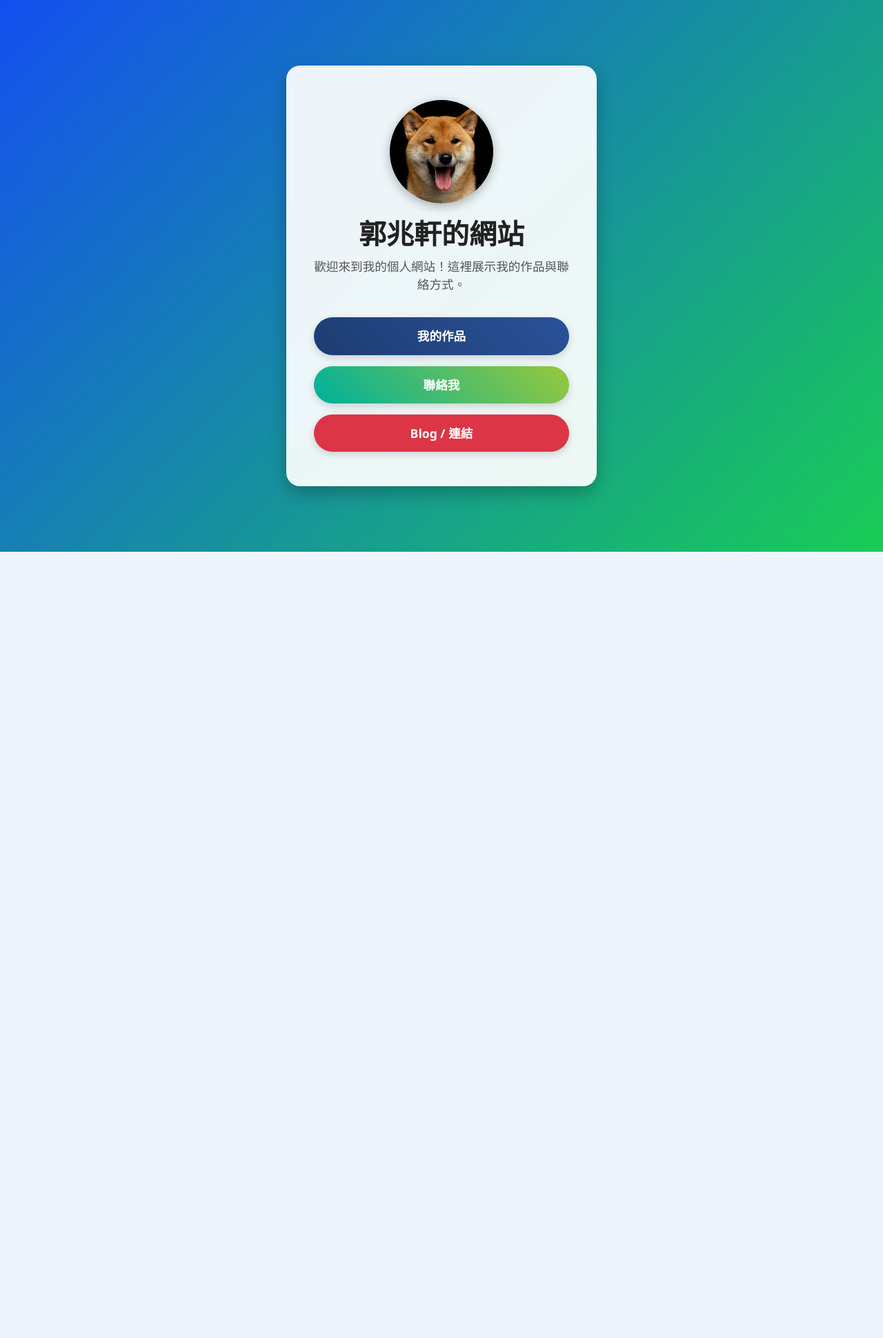
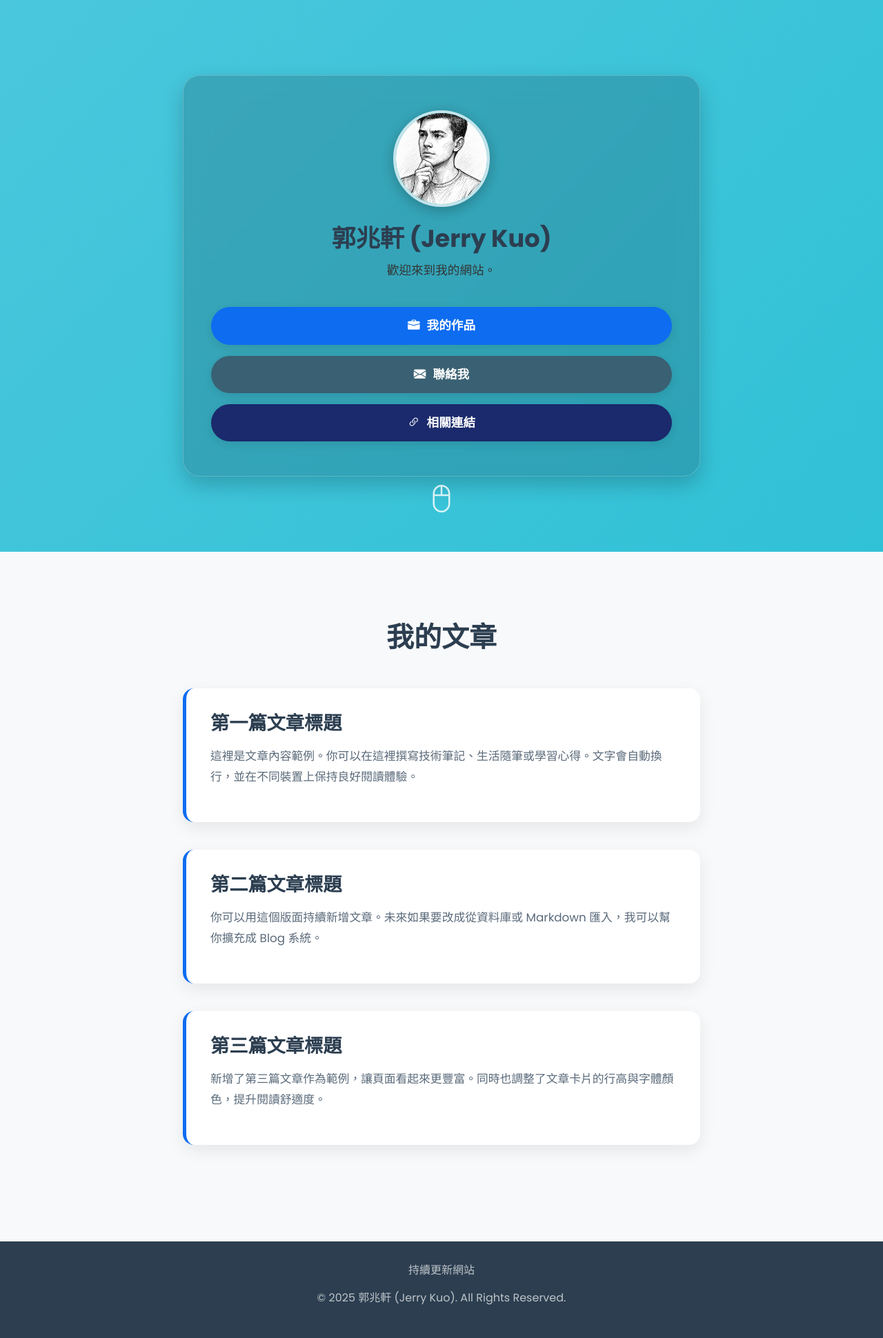
Before and after one commit to jerry99kuo/web123, a FastAPI app: page / in a window 1280 px wide. Shown: the whole page at 69% size. Before the commit the page ends 800 px from the top, so only its background shows below. Run offline with FastAPI, Linux system fonts and the light colour scheme.

Commit message:
主頁設計

```diff
--- a/app/page_contact.py
+++ b/app/page_contact.py
@@ -7,4 +7,4 @@ templates = Jinja2Templates(directory="app/templates")
 
 @router.get("/contact", response_class=HTMLResponse)
 async def contact(request: Request):
-    return templates.TemplateResponse("contact.html", {"request": request})
+    return templates.TemplateResponse("contact.html", {"request": request,  "name": "Jerry Kuo"})
--- a/app/templates/home.html
+++ b/app/templates/home.html
@@ -6,123 +6,259 @@
     <title>郭兆軒 Jerry Kuo - 個人網站</title>
     <meta name="description" content="歡迎來到郭兆軒 (Jerry Kuo) 的個人網站，這裡展示我的作品、聯絡方式與更多資訊。">
 
-    <!-- Bootstrap CSS -->
     <link href="https://cdn.jsdelivr.net/npm/bootstrap@5.3.0/dist/css/bootstrap.min.css" rel="stylesheet">
+    <link rel="stylesheet" href="https://cdn.jsdelivr.net/npm/bootstrap-icons@1.10.5/font/bootstrap-icons.css">
+
+    <link rel="preconnect" href="https://fonts.googleapis.com">
+    <link rel="preconnect" href="https://fonts.gstatic.com" crossorigin>
+    <link href="https://fonts.googleapis.com/css2?family=Poppins:wght@400;600;700&display=swap" rel="stylesheet">
 
     <style>
-        /* 全局樣式 */
+        /* --- 1. 全局與變數設定 --- */
+        :root {
+            --primary-color: #0d6cf0ff;
+            --secondary-color: #3a6073;
+            --accent-color: #1a2a6c;
+            --text-dark: #2c3e50;
+            --text-light: #5a6a7a;
+            --bg-light: #f8f9fa;
+            --font-family: 'Poppins', 'Segoe UI', Tahoma, Geneva, Verdana, sans-serif;
+        }
+
+        html {
+            scroll-behavior: smooth;
+        }
+
         body {
             margin: 0;
             padding: 0;
-            font-family: 'Segoe UI', Tahoma, Geneva, Verdana, sans-serif;
-            background: linear-gradient(135deg, #144ff0, #19cc55);
+            font-family: var(--font-family);
+            background: linear-gradient(135deg, #4ac7ddff, #22bed3ff); /* 更改為更柔和的漸層 */
+            color: var(--text-dark);
+            overflow-x: hidden; /* 防止水平滾動 */
+        }
+
+        /* --- 2. 首頁 Hero Section --- */
+        .hero {
             min-height: 100vh;
             display: flex;
+            flex-direction: column;
             justify-content: center;
             align-items: center;
-            animation: fadeIn 1.2s ease;
+            text-align: center;
+            padding: 40px 20px;
+            color: white;
+            position: relative;
         }
 
-        /* 容器樣式 */
-        .container {
-            background-color: rgba(255, 255, 255, 0.92);
+        /* 玻璃擬態卡片 */
+        .container-box {
+            background-color: rgba(8, 3, 17, 0.16); /* 調低透明度 */
+            backdrop-filter: blur(15px); /* 核心：模糊背景 */
+            -webkit-backdrop-filter: blur(15px);
             padding: 50px 40px;
-            border-radius: 20px;
-            box-shadow: 0 10px 25px rgba(0,0,0,0.25);
+            border-radius: 25px;
+            box-shadow: 0 12px 30px rgba(0,0,0,0.2);
+            border: 1px solid rgba(255, 255, 255, 0.2);
             text-align: center;
-            max-width: 450px;
+            max-width: 750px;
+            width: 90%;
+            margin: 0 auto; /* 保證置中 */
+            animation: fadeIn 1.2s ease-out;
         }
 
         /* 頭像 */
         .profile-img {
-            width: 150px;
-            height: 150px;
+            width: 140px;
+            height: 140px;
             object-fit: cover;
+            object-position: center 30%;
             border-radius: 50%;
-            box-shadow: 0 4px 15px rgba(0,0,0,0.3);
-            margin-bottom: 20px;
-            transition: transform 0.3s ease;
+            border: 4px solid rgba(255, 255, 255, 0.7);
+            box-shadow: 0 5px 20px rgba(0,0,0,0.25);
+            margin-bottom: 25px;
+            transition: transform 0.4s ease, box-shadow 0.4s ease;
         }
 
         .profile-img:hover {
-            transform: scale(1.05);
+            transform: scale(1.08) rotate(3deg);
+            box-shadow: 0 8px 30px rgba(0,0,0,0.3);
         }
 
         /* 標題與文字 */
         h1 {
             font-weight: 700;
-            color: #222;
-            margin-bottom: 10px;
+            color: var(--text-dark);
+            margin-bottom: 12px;
+            font-size: 2.2rem;
         }
 
-        p {
-            color: #555;
+        .hero p {
+            color: #333;
             font-size: 1.1rem;
-            margin-bottom: 35px;
+            margin-bottom: 40px;
+            font-weight: 400;
         }
 
         /* 按鈕區 */
         .custom-btn {
-            padding: 14px;
+            padding: 14px 20px;
             font-size: 1.1rem;
             font-weight: 600;
-            border-radius: 40px;
+            border-radius: 50px; /* 改為全圓角 */
             transition: all 0.3s ease;
-            box-shadow: 0 4px 12px rgba(0,0,0,0.15);
+            box-shadow: 0 4px 15px rgba(0,0,0,0.1);
             border: none;
+            width: 100%;
+            display: flex;
+            align-items: center;
+            justify-content: center;
+            gap: 10px; /* 圖示與文字間距 */
         }
 
-        .btn-primary.custom-btn {
-            background: linear-gradient(45deg, #1e3c72, #2a5298);
-            color: #fff;
+        /* 調整按鈕顏色 */
+        .btn-custom-1 { background-color: var(--primary-color); color: #fff; }
+        .btn-custom-2 { background-color: var(--secondary-color); color: #fff; }
+        .btn-custom-3 { background-color: var(--accent-color); color: #fff; }
+
+        .custom-btn:hover {
+            transform: translateY(-4px) scale(1.02);
+            box-shadow: 0 8px 25px rgba(0,0,0,0.2);
         }
 
-        .btn-success.custom-btn {
-            background: linear-gradient(45deg, #00b09b, #96c93d);
-            color: #fff;
+        /* 往下滾動箭頭 */
+        .scroll-down {
+            position: absolute;
+            bottom: 30px;
+            left: 50%;
+            transform: translateX(-50%);
+            color: rgba(255, 255, 255, 0.8);
+            font-size: 2.5rem;
+            animation: bounce 2s infinite;
         }
 
-        .custom-btn:hover {
-            transform: translateY(-3px);
-            box-shadow: 0 6px 18px rgba(0,0,0,0.25);
+        @keyframes bounce {
+            0%, 20%, 50%, 80%, 100% { transform: translate(-50%, 0); }
+            40% { transform: translate(-50%, -20px); }
+            60% { transform: translate(-50%, -10px); }
         }
 
-        .btn-container a {
-            width: 100%;
+        /* --- 3. 文章區塊 --- */
+        #articles {
+            background-color: var(--bg-light);
+            padding: 100px 20px;
         }
 
-        /* 響應式調整 */
-        @media (max-width: 576px) {
-            .container {
-                padding: 40px 25px;
-                border-radius: 15px;
-            }
+        #articles h2 {
+            font-weight: 700;
+            margin-bottom: 50px;
+            text-align: center;
+            font-size: 2.5rem;
+            color: var(--text-dark);
         }
 
-        /* 淡入動畫 */
+        .article {
+            max-width: 750px;
+            margin: 0 auto 40px auto;
+            background: #fff;
+            border-radius: 16px;
+            padding: 35px;
+            box-shadow: 0 8px 25px rgba(0,0,0,0.08);
+            text-align: left;
+            transition: transform 0.3s ease, box-shadow 0.3s ease;
+            border-left: 5px solid var(--primary-color); /* 左側新增強調線 */
+        }
+
+        .article:hover {
+            transform: translateY(-8px);
+            box-shadow: 0 12px 35px rgba(0,0,0,0.12);
+        }
+
+        .article h3 {
+            font-size: 1.7rem;
+            font-weight: 600;
+            margin-bottom: 15px;
+            color: var(--text-dark);
+        }
+
+        .article p {
+            color: var(--text-light);
+            line-height: 1.8;
+            font-size: 1.05rem;
+        }
+
+        /* --- 4. 頁尾 Footer --- */
+        footer {
+            background-color: #2c3e50;
+            color: #bdc3c7;
+            text-align: center;
+            padding: 30px 20px;
+        }
+
+        /* --- 5. 動畫與響應式 --- */
         @keyframes fadeIn {
-            from { opacity: 0; transform: translateY(20px); }
+            from { opacity: 0; transform: translateY(25px); }
             to { opacity: 1; transform: translateY(0); }
+        }
+
+        @media (max-width: 576px) {
+            .container-box {
+                padding: 40px 25px;
+                width: 95%;
+            }
+            h1 { font-size: 1.8rem; }
+            #articles h2 { font-size: 2rem; }
+            .article h3 { font-size: 1.4rem; }
         }
     </style>
 </head>
 
 <body>
-    <main class="container">
-        <img src="/static/images/me.jpg" alt="Jerry Kuo" class="profile-img">
 
-        <h1>郭兆軒的網站</h1>
-        <p>歡迎來到我的個人網站！這裡展示我的作品與聯絡方式。</p>
+    <section class="hero" id="home">
+        <div class="container-box">
+            <img src="static/images/notme.jpg" alt="Jerry Kuo" class="profile-img">
+            <h1>郭兆軒 (Jerry Kuo)</h1>
+            <p>歡迎來到我的網站。</p>
 
-        <div class="d-grid gap-3 btn-container">
-            <a href="/portfolio" class="btn btn-primary custom-btn">我的作品</a>
-            <a href="/contact" class="btn btn-success custom-btn">聯絡我</a>
-            <a href="/link" class="btn btn-danger custom-btn">Blog / 連結</a>
+            <div class="d-grid gap-3 btn-container">
+                <a href="/portfolio" class="btn btn-custom-1 custom-btn"><i class="bi bi-briefcase-fill"></i> 我的作品</a>
+                <a href="/contact" class="btn btn-custom-2 custom-btn"><i class="bi bi-envelope-fill"></i> 聯絡我</a>
+                <a href="/link" class="btn btn-custom-3 custom-btn"><i class="bi bi-link-45deg"></i> 相關連結</a>
+            </div>
         </div>
+        <a href="#articles" class="scroll-down">
+            <i class="bi bi-mouse2"></i>
+        </a>
+    </section>
 
-    </main>
+    <section id="articles">
+        <div class="container">
+            <h2>我的文章</h2>
 
-    <!-- Bootstrap JS -->
+            <div class="article">
+                <h3>第一篇文章標題</h3>
+                <p>這裡是文章內容範例。你可以在這裡撰寫技術筆記、生活隨筆或學習心得。文字會自動換行，並在不同裝置上保持良好閱讀體驗。</p>
+            </div>
+
+            <div class="article">
+                <h3>第二篇文章標題</h3>
+                <p>你可以用這個版面持續新增文章。未來如果要改成從資料庫或 Markdown 匯入，我可以幫你擴充成 Blog 系統。</p>
+            </div>
+
+            <div class="article">
+                <h3>第三篇文章標題</h3>
+                <p>新增了第三篇文章作為範例，讓頁面看起來更豐富。同時也調整了文章卡片的行高與字體顏色，提升閱讀舒適度。</p>
+            </div>
+        </div>
+    </section>
+
+    <footer>
+        <p>持續更新網站</p>
+        <p>&copy; 2025 郭兆軒 (Jerry Kuo). All Rights Reserved.</p>
+    </footer>
+
+
     <script src="https://cdn.jsdelivr.net/npm/bootstrap@5.3.0/dist/js/bootstrap.bundle.min.js"></script>
 </body>
 </html>
```
Also changed, not shown: static/images/notme.jpg (added).
